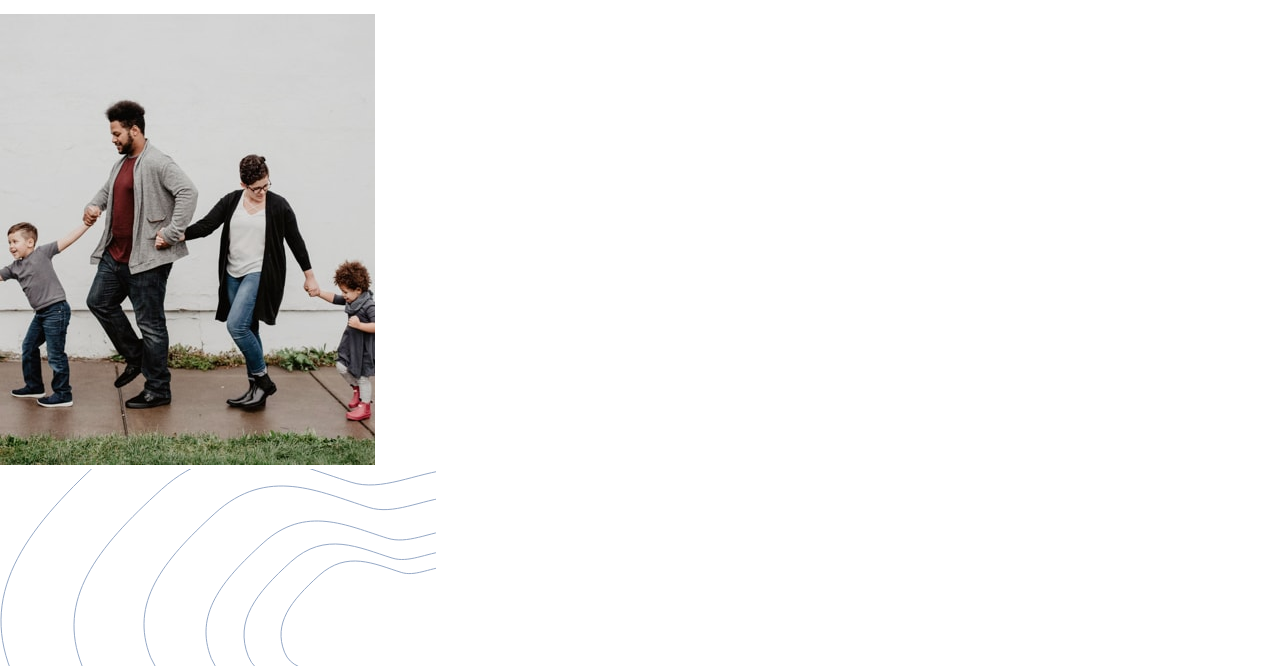
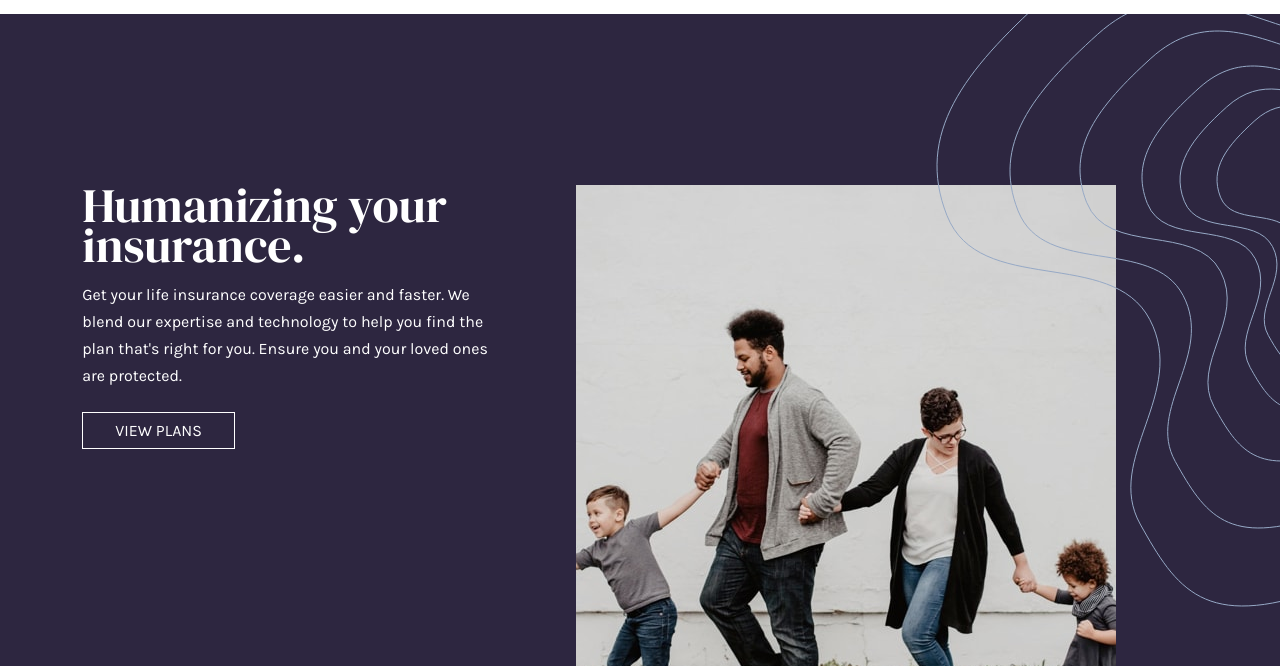
Before and after one commit to PontusVallgren/Insure-landing-page, a website: page index.html in a window 1280 px wide. Shown: the part 56-722 px from the top of the page. Drawn offline with nearby package versions, Linux system fonts and the light colour scheme; files that its build step writes are made by us from their sources.

Commit message:
Added hero and salebanner for deskstop and mobile

```diff
--- a/index.html
+++ b/index.html
@@ -42,21 +42,25 @@
       <img srcset="images/image-intro-mobile.jpg" />
     </div>
     <div class="sale-banner">
-      <img
-        class="bg-pattern-intro-right-dt"
-        src="./images/bg-pattern-intro-right-desktop.svg"
-      />
+      <div class="bg-pattern-intro-right-dt">
+        <img src="./images/bg-pattern-intro-right-desktop.svg" />
+      </div>
       <img
         class="bg-pattern-left-mobile"
         src="images/bg-pattern-intro-left-mobile.svg"
       />
-      <h1>Humanizing your insurance.</h1>
-      <p>
-        Get your life insurance coverage easier and faster. We blend our
-        expertise and technology to help you find the plan that's right for you.
-        Ensure you and your loved ones are protected.
-      </p>
-      <a href="#">View Plans</a>
+      <div class="float-in-banner">
+        <img class="intro-img-desktop" src="images/image-intro-desktop.jpg" />
+      </div>
+      <div class="sale-text">
+        <h1>Humanizing your insurance.</h1>
+        <p>
+          Get your life insurance coverage easier and faster. We blend our
+          expertise and technology to help you find the plan that's right for
+          you. Ensure you and your loved ones are protected.
+        </p>
+        <a href="#">View Plans</a>
+      </div>
     </div>
     <section class="sale-pitch">
       <h1>We're different</h1>
--- a/src/main.scss
+++ b/src/main.scss
@@ -3,3 +3,5 @@
 @import "./misc/mixins";
 
 @import "./sections/header";
+@import "./sections/hero";
+@import "./sections/salebanner";
--- a/src/misc/_mixins.scss
+++ b/src/misc/_mixins.scss
@@ -3,3 +3,8 @@
     @content;
   }
 }
+@mixin tablet {
+  @media screen and (max-width: $bp-tablet) {
+    @content;
+  }
+}
--- a/src/misc/_variables.scss
+++ b/src/misc/_variables.scss
@@ -8,3 +8,4 @@ $f-karla: "Karla";
 $f-dmSarif: "DM Serif Display";
 
 $bp-desktop: 768px;
+$bp-tablet: 930px;
--- /dev/null
+++ b/src/sections/_hero.scss
@@ -0,0 +1,14 @@
+.hero-img {
+  height: 60vh;
+  img {
+    width: 100%;
+    height: 100%;
+  }
+}
+@include desktop {
+  .hero-img {
+    display: none;
+    width: 540px;
+    height: 650px;
+  }
+}
--- /dev/null
+++ b/src/sections/_salebanner.scss
@@ -0,0 +1,85 @@
+.sale-banner {
+  display: flex;
+  flex-direction: column;
+  align-items: center;
+  text-align: center;
+  background-color: $c-DarkViolet;
+}
+.sale-text {
+  margin: 0 0 7rem 0;
+  h1 {
+    color: white;
+    font-size: 3rem;
+    font-family: $f-dmSarif;
+    line-height: 2.5rem;
+    font-weight: 400;
+    margin: 7rem 0 1rem 0;
+  }
+  p {
+    color: white;
+    line-height: 1.7rem;
+    margin: 0 1rem 1.5rem 1rem;
+  }
+  a {
+    color: white;
+    border: 1px white solid;
+    padding: 0.5rem 2rem;
+    text-transform: uppercase;
+    margin: 1rem 0 0 0;
+  }
+}
+.bg-pattern-left-mobile {
+  position: absolute;
+  left: 0;
+}
+.bg-pattern-intro-right-dt {
+  display: none;
+}
+@include desktop {
+  .sale-banner {
+    grid-template-columns: repeat(12, 1fr);
+    display: grid;
+    position: relative;
+    text-align: start;
+    height: 100%;
+    .sale-text {
+      grid-column: 2 / 7;
+      grid-row: 1 / 3;
+      p {
+        margin: 1rem 0 2rem 0;
+      }
+      a {
+        text-align: center;
+        margin: 0 0 0 0;
+      }
+    }
+  }
+  .bg-pattern-left-mobile {
+    display: none;
+  }
+  .bg-pattern-intro-right-dt {
+    display: block;
+    position: inherit;
+    grid-column: 10 / 13;
+    grid-row: 1 / 3;
+    overflow: hidden;
+    object-fit: contain;
+    z-index: 1;
+  }
+  .float-in-banner {
+    display: block;
+    width: 540px;
+    grid-column: 8 / 11;
+    grid-row: 1 / 4;
+    transform: translateY(170px);
+    img {
+      width: 100%;
+    }
+  }
+}
+
+@include tablet {
+  .float-in-banner {
+    display: none;
+  }
+}
```
